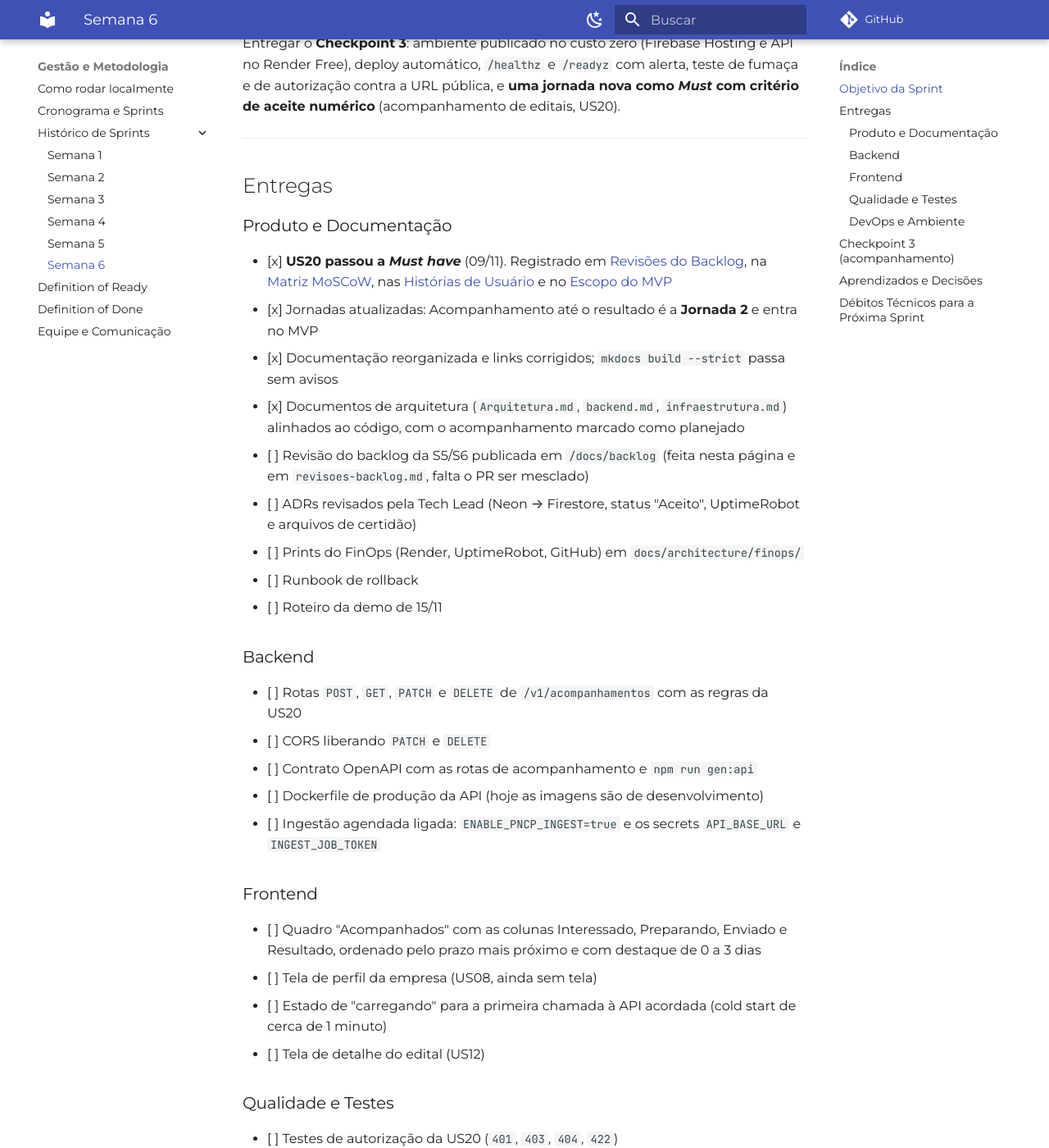
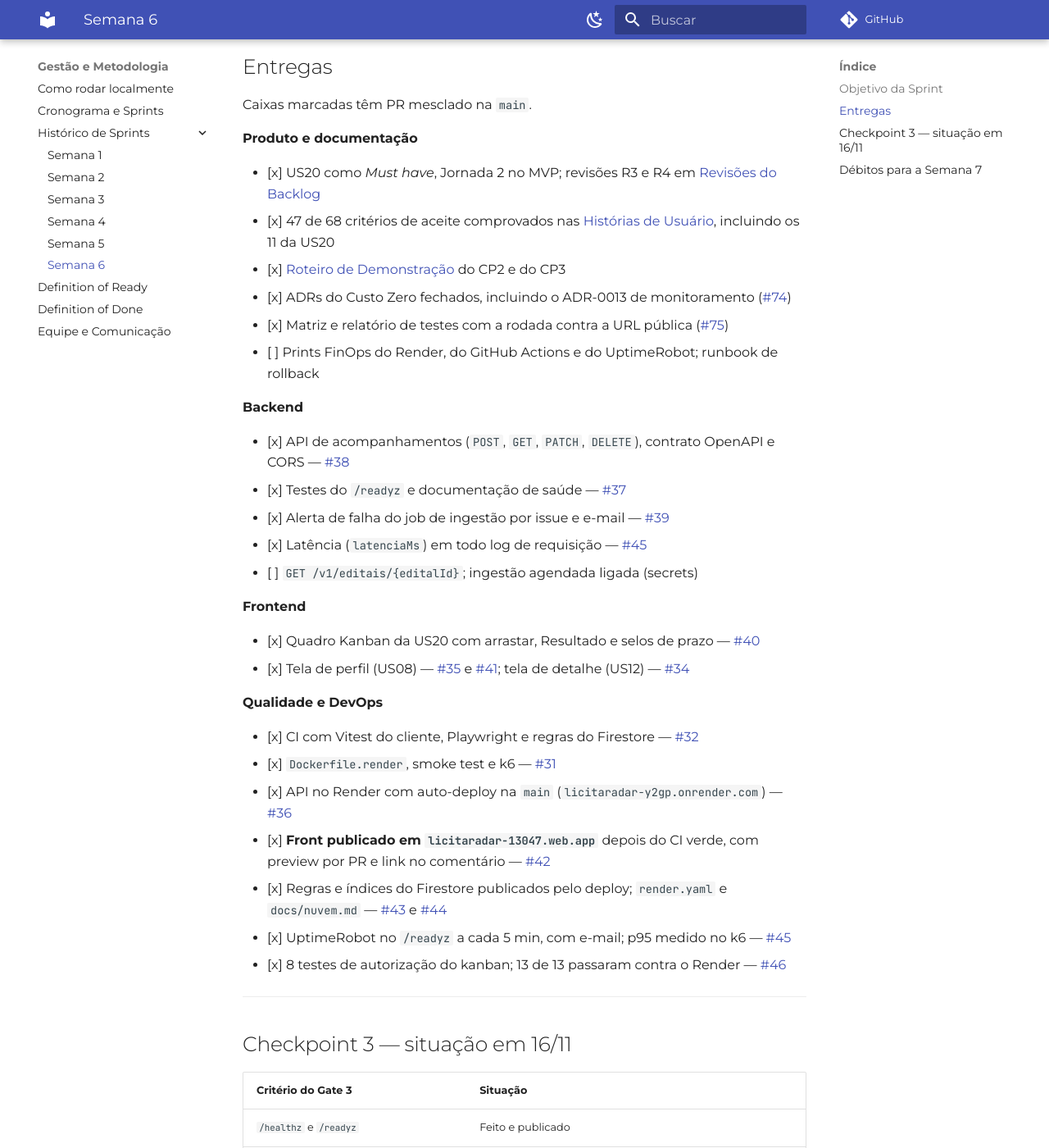
Before and after one commit to LicitaRad4r/documentation, an MkDocs documentation site: the page built from docs/gestao_metodologia/historicosprints/semana6.md, in a window 1280 px wide and 1400 px high, scrolled down 516 px. Shown: the whole window at 82% size. Built offline with MkDocs 1.6.1 and Material for MkDocs 9.7.7, drawn with Linux system fonts in a browser that asks for light colours; comment, search, counter and statistics services are not loaded; some of the changed text lies outside the part shown.

Commit message:
docs: fecha a documentação do CP3

```diff
--- a/docs/gestao_metodologia/historicosprints/semana6.md
+++ b/docs/gestao_metodologia/historicosprints/semana6.md
@@ -1,95 +1,80 @@
 # Semana 6 — Checkpoint 3: Nuvem, Integração e Jornada Nova
 
-**Período:** 09/11/2026 – 15/11/2026 (Checkpoint 3 em 15/11/2026)
-
-!!! info "Registro em andamento"
-    Esta página foi aberta em 09/11/2026 e é atualizada até a entrega. As caixas marcadas `[x]` têm evidência (PR mesclado ou arquivo na `main`). Contribuições por pessoa e números de testes serão preenchidos no fechamento da sprint, a partir dos commits e PRs.
-
----
+**Período:** 09/11/2026 – 16/11/2026 (Checkpoint 3 em 15/11; publicação do front e alertas fechados em 16/11)
 
 ## Objetivo da Sprint
 
-Entregar o **Checkpoint 3**: ambiente publicado no custo zero (Firebase Hosting e API no Render Free), deploy automático, `/healthz` e `/readyz` com alerta, teste de fumaça e de autorização contra a URL pública, e **uma jornada nova como *Must* com critério de aceite numérico** (acompanhamento de editais, US20).
+Entregar o **Checkpoint 3**: ambiente publicado no custo zero (Firebase Hosting e API no Render Free), deploy automático, `/healthz` e `/readyz` com alerta, teste de fumaça e de autorização contra a URL pública, e **uma jornada nova como *Must* com critério numérico** (acompanhamento de editais, US20).
 
 ---
 
 ## Entregas
 
-### Produto e Documentação
+Caixas marcadas têm PR mesclado na `main`.
 
-- [x] **US20 passou a *Must have*** (09/11). Registrado em [Revisões do Backlog](../../backlog/revisoes-backlog.md), na [Matriz MoSCoW](../../backlog/MoSCoW.md), nas [Histórias de Usuário](../../backlog/historias.md) e no [Escopo do MVP](../../requirements/produto/negocio/visao/escopo.md)
-- [x] Jornadas atualizadas: Acompanhamento até o resultado é a **Jornada 2** e entra no MVP
-- [x] Documentação reorganizada e links corrigidos; `mkdocs build --strict` passa sem avisos
-- [x] Documentos de arquitetura (`Arquitetura.md`, `backend.md`, `infraestrutura.md`) alinhados ao código, com o acompanhamento marcado como planejado
-- [ ] Revisão do backlog da S5/S6 publicada em `/docs/backlog` (feita nesta página e em `revisoes-backlog.md`, falta o PR ser mesclado)
-- [ ] ADRs revisados pela Tech Lead (Neon → Firestore, status "Aceito", UptimeRobot e arquivos de certidão)
-- [ ] Prints do FinOps (Render, UptimeRobot, GitHub) em `docs/architecture/finops/`
-- [ ] Runbook de rollback
-- [ ] Roteiro da demo de 15/11
+**Produto e documentação**
 
-### Backend
+- [x] US20 como *Must have*, Jornada 2 no MVP; revisões R3 e R4 em [Revisões do Backlog](../../backlog/revisoes-backlog.md)
+- [x] 47 de 68 critérios de aceite comprovados nas [Histórias de Usuário](../../backlog/historias.md), incluindo os 11 da US20
+- [x] [Roteiro de Demonstração](../../backlog/roteirodemonstracao.md) do CP2 e do CP3
+- [x] ADRs do Custo Zero fechados, incluindo o ADR-0013 de monitoramento ([#74](https://github.com/LicitaRad4r/documentation/pull/74))
+- [x] Matriz e relatório de testes com a rodada contra a URL pública ([#75](https://github.com/LicitaRad4r/documentation/pull/75))
+- [ ] Prints FinOps do Render, do GitHub Actions e do UptimeRobot; runbook de rollback
 
-- [ ] Rotas `POST`, `GET`, `PATCH` e `DELETE` de `/v1/acompanhamentos` com as regras da US20
-- [ ] CORS liberando `PATCH` e `DELETE`
-- [ ] Contrato OpenAPI com as rotas de acompanhamento e `npm run gen:api`
-- [ ] Dockerfile de produção da API (hoje as imagens são de desenvolvimento)
-- [ ] Ingestão agendada ligada: `ENABLE_PNCP_INGEST=true` e os secrets `API_BASE_URL` e `INGEST_JOB_TOKEN`
+**Backend**
 
-### Frontend
+- [x] API de acompanhamentos (`POST`, `GET`, `PATCH`, `DELETE`), contrato OpenAPI e CORS — [#38](https://github.com/LicitaRad4r/LicitaRadar/pull/38)
+- [x] Testes do `/readyz` e documentação de saúde — [#37](https://github.com/LicitaRad4r/LicitaRadar/pull/37)
+- [x] Alerta de falha do job de ingestão por issue e e-mail — [#39](https://github.com/LicitaRad4r/LicitaRadar/pull/39)
+- [x] Latência (`latenciaMs`) em todo log de requisição — [#45](https://github.com/LicitaRad4r/LicitaRadar/pull/45)
+- [ ] `GET /v1/editais/{editalId}`; ingestão agendada ligada (secrets)
 
-- [ ] Quadro "Acompanhados" com as colunas Interessado, Preparando, Enviado e Resultado, ordenado pelo prazo mais próximo e com destaque de 0 a 3 dias
-- [ ] Tela de perfil da empresa (US08, ainda sem tela)
-- [ ] Estado de "carregando" para a primeira chamada à API acordada (cold start de cerca de 1 minuto)
-- [ ] Tela de detalhe do edital (US12)
+**Frontend**
 
-### Qualidade e Testes
+- [x] Quadro Kanban da US20 com arrastar, Resultado e selos de prazo — [#40](https://github.com/LicitaRad4r/LicitaRadar/pull/40)
+- [x] Tela de perfil (US08) — [#35](https://github.com/LicitaRad4r/LicitaRadar/pull/35) e [#41](https://github.com/LicitaRad4r/LicitaRadar/pull/41); tela de detalhe (US12) — [#34](https://github.com/LicitaRad4r/LicitaRadar/pull/34)
 
-- [ ] Testes de autorização da US20 (`401`, `403`, `404`, `422`)
-- [ ] Teste de fumaça após o deploy
-- [ ] Testes de autorização contra a URL publicada, com relatório
-- [ ] CI rodando os testes do cliente e os de integração com emulador
-- [ ] Atualizar a matriz de rastreabilidade e o relatório de testes do CP3
+**Qualidade e DevOps**
 
-### DevOps e Ambiente
-
-- [ ] Deploy automático do frontend no Firebase Hosting (canal de preview em PR e produção na `main`)
-- [ ] Deploy automático da API no Render
-- [ ] Configuração como código: `firebase.json` com Hosting, `firestore.indexes.json`, `render.yaml` e `.env.example` completo
-- [ ] UptimeRobot consultando `/readyz` a cada 5 minutos, com alerta por e-mail
+- [x] CI com Vitest do cliente, Playwright e regras do Firestore — [#32](https://github.com/LicitaRad4r/LicitaRadar/pull/32)
+- [x] `Dockerfile.render`, smoke test e k6 — [#31](https://github.com/LicitaRad4r/LicitaRadar/pull/31)
+- [x] API no Render com auto-deploy na `main` (`licitaradar-y2gp.onrender.com`) — [#36](https://github.com/LicitaRad4r/LicitaRadar/pull/36)
+- [x] **Front publicado em `licitaradar-13047.web.app`** depois do CI verde, com preview por PR e link no comentário — [#42](https://github.com/LicitaRad4r/LicitaRadar/pull/42)
+- [x] Regras e índices do Firestore publicados pelo deploy; `render.yaml` e `docs/nuvem.md` — [#43](https://github.com/LicitaRad4r/LicitaRadar/pull/43) e [#44](https://github.com/LicitaRad4r/LicitaRadar/pull/44)
+- [x] UptimeRobot no `/readyz` a cada 5 min, com e-mail; p95 medido no k6 — [#45](https://github.com/LicitaRad4r/LicitaRadar/pull/45)
+- [x] 8 testes de autorização do kanban; 13 de 13 passaram contra o Render — [#46](https://github.com/LicitaRad4r/LicitaRadar/pull/46)
 
 ---
 
-## Checkpoint 3 (acompanhamento)
+## Checkpoint 3 — situação em 16/11
 
-| Critério do Gate 3 | Situação em 09/11 |
+| Critério do Gate 3 | Situação |
 |---|---|
-| `/healthz` e `/readyz` | Feito (código) |
-| Deploy automático e preview em PR | Não iniciado |
-| Alertas (indisponibilidade e falha de job) | Não iniciado |
-| Segredos protegidos | Plano definido (GitHub Secrets e variáveis do Render), exceção ao Workload Identity a registrar em ADR |
-| Teste de fumaça e testes de autorização na URL pública | Não iniciado |
-| Jornada nova como *Must* com critério numérico | Definida (US20); implementação pendente |
-| Revisão do backlog em `/docs/backlog` | Escrita nesta sprint |
-| FinOps (teto de US$ 12; Custo Zero = US$ 0) | US$ 0 gastos; prints pendentes |
+| `/healthz` e `/readyz` | Feito e publicado |
+| Deploy automático e preview em PR | Feito: API no Render, front no Hosting, preview por PR (#42) |
+| Alertas | Feito: falha de job (#39), indisponibilidade pelo UptimeRobot (#45), p95 no k6 |
+| Segredos protegidos | Feito: Secrets do GitHub e do Render, contas separadas por função, gitleaks |
+| Teste de fumaça na URL pública | Roda depois de cada deploy (#44) |
+| Autorização na URL pública | 13 de 13 contra o Render, nenhuma rota devolveu dados de outra empresa |
+| Jornada nova como *Must* com critério numérico | Feita de ponta a ponta (#38, #40) |
+| Revisão do backlog em `/docs/backlog` | Publicada |
+| FinOps (teto US$ 12) | US$ 0 |
+
+**Números:** 16 PRs mesclados no código (6 deles em 16/11); 202 testes unitários no servidor, 97 no cliente, 26 E2E; k6 com p95 máximo de 46 ms na leitura (meta 800 ms) e 37 ms na escrita (meta 1500 ms).
+
+**Contribuições:** Luís (#37, #38) · João (#34, #35, #39, #40, #41) · Kauan (#31, #46, deploy no Render, seed de produção, testes na URL pública) · Giovanni (#33, #36, #42–#45, projeto Firebase) · Júlia Neiva (#32, ADRs do Custo Zero) · Maria Júlia (revisão e aprovação dos PRs, backlog, histórias, roteiro).
 
 ---
 
-## Aprendizados e Decisões
+## Débitos para a Semana 7
 
-!!! info "Decisão: US20 é a jornada nova do Checkpoint 3"
-    Em 09/11/2026 o acompanhamento de editais passou de *Should have* condicional para *Must have*. Motivo e impacto em [Revisões do Backlog](../../backlog/revisoes-backlog.md), Revisão 1.
-
-!!! warning "Risco: tempo para entregar o quadro e o deploy na mesma semana"
-    O quadro de acompanhamento depende de rotas novas no back e de uma tela nova no front, e o deploy depende de arquivos de configuração que ainda não existem. A ordem sugerida é: rotas e contrato primeiro, tela depois, deploy em paralelo.
-
-!!! warning "Risco: arquivos de certidão em disco local"
-    Em produção no Render Free o disco é perdido a cada deploy. Falta decidir onde guardar os arquivos (só metadados, Supabase Storage com exceção em ADR, ou outra opção).
-
-!!! warning "Risco: aprovação do Custo Zero ainda registrada como *Proposto*"
-    Os ADRs 0001, 0004 e 0010 seguem como *Propostos*. O registro da aprovação do tutor precisa entrar antes de 15/11.
-
----
-
-## Débitos Técnicos para a Próxima Sprint
-
-Pendências da Semana 5 que seguem abertas: tela de perfil (G2-05), Compose com a API real por padrão (G2-02), seed no Compose (G2-03), CI com testes do cliente e do deny-all (G2-04) e os 5 casos de teste pendentes (G2-06).
+| Item | Dono | Impacto |
+|---|---|---|
+| Prints FinOps (Render, Actions, UptimeRobot); registrar a aprovação da ADR-0001 | PO | Alto |
+| `GET /v1/editais/{editalId}` | Back-End | Alto |
+| Ingestão agendada ligada (`ENABLE_PNCP_INGEST`) | DevOps | Médio |
+| Domínios dos previews autorizados no Firebase Auth | DevOps | Médio |
+| Feed paginado no banco (hoje lê a coleção inteira) | Back-End | Médio |
+| Certidões fora do disco local do Render (ADR-0014) | Back-End | Médio |
+| Limpeza do teste do kanban (`criadoAqui`) | QA | Baixo |
+| Runbook de rollback | Tech Lead | Baixo |
```
Also changed, not shown: docs/backlog/revisoes-backlog.md (+1 -3 lines), docs/backlog/roteirodemonstracao.md (+7 -3 lines), docs/gestao_metodologia/historicosprints/semana5.md (+0 -34 lines).
